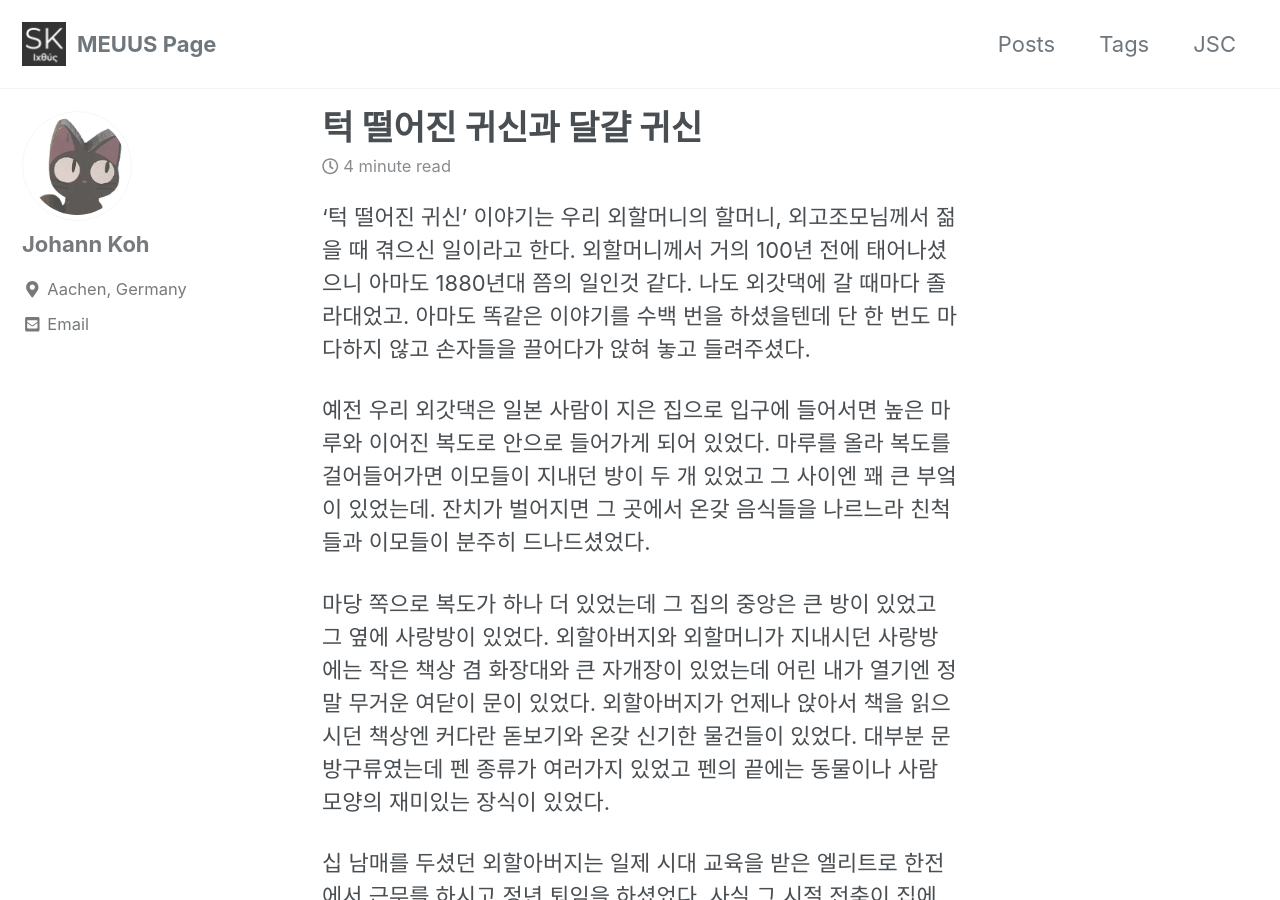
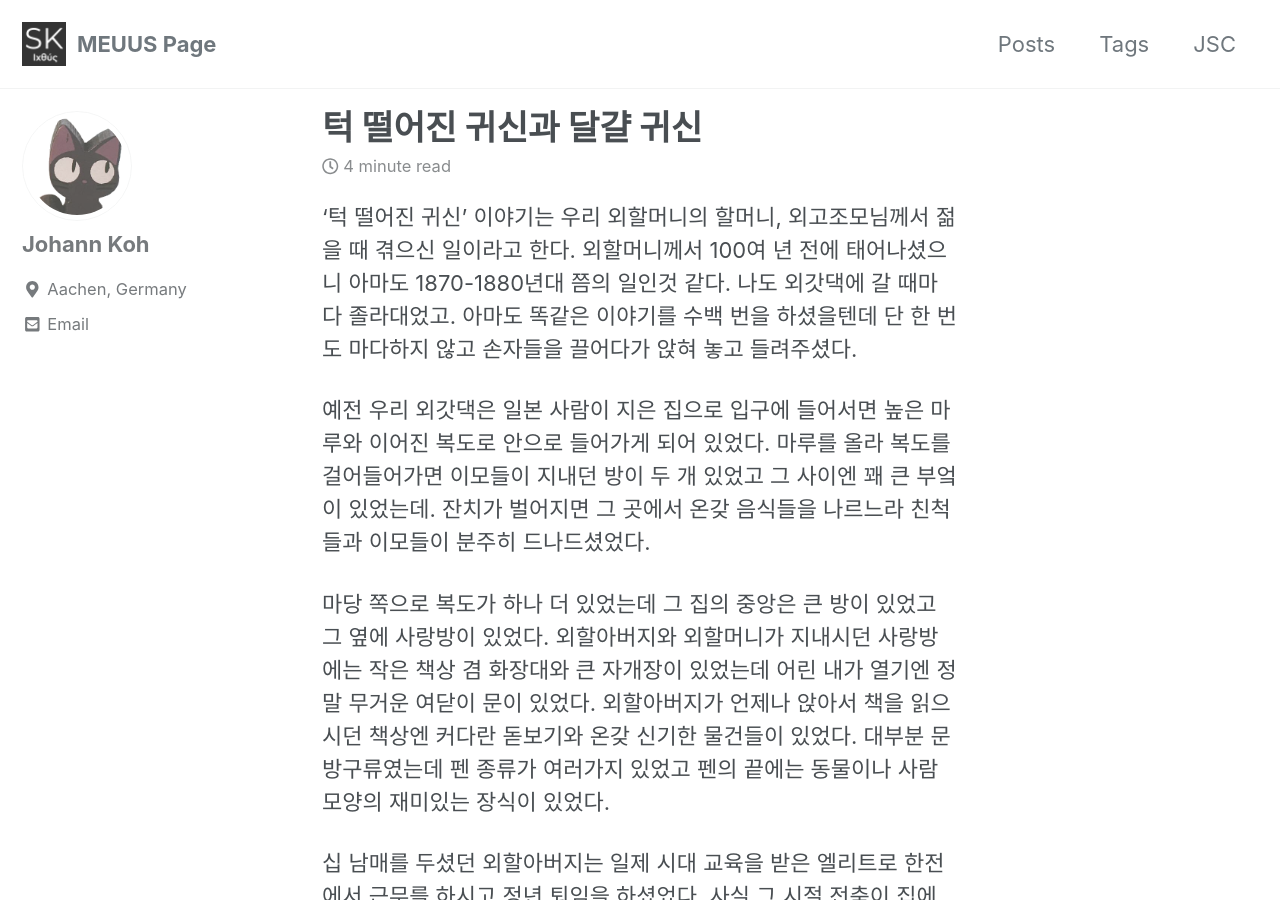
Before and after one commit to meuus/meuus.github.io, a Jekyll site: the page built from _posts/2019-05-01-present.md, in a window 1280 px wide and 900 px high. Built offline with Jekyll 4.4.1, drawn with Linux system fonts in a browser that asks for light colours; cached includes are drawn as plain includes.

Commit message:
modified:   _posts/2019-05-01-present.md

```diff
--- a/_posts/2019-05-01-present.md
+++ b/_posts/2019-05-01-present.md
@@ -6,7 +6,7 @@ tags:
 ---
 
 '턱 떨어진 귀신' 이야기는 우리 외할머니의 할머니, 외고조모님께서 젊을 때 겪으신 일이라고 한다.
-외할머니께서 거의 100년 전에 태어나셨으니 아마도 1880년대 쯤의 일인것 같다. 나도 외갓댁에
+외할머니께서 100여 년 전에 태어나셨으니 아마도 1870-1880년대 쯤의 일인것 같다. 나도 외갓댁에
 갈 때마다 졸라대었고. 아마도 똑같은 이야기를 수백 번을 하셨을텐데 단 한 번도 마다하지 않고
 손자들을 끌어다가 앉혀 놓고 들려주셨다.
 
```
